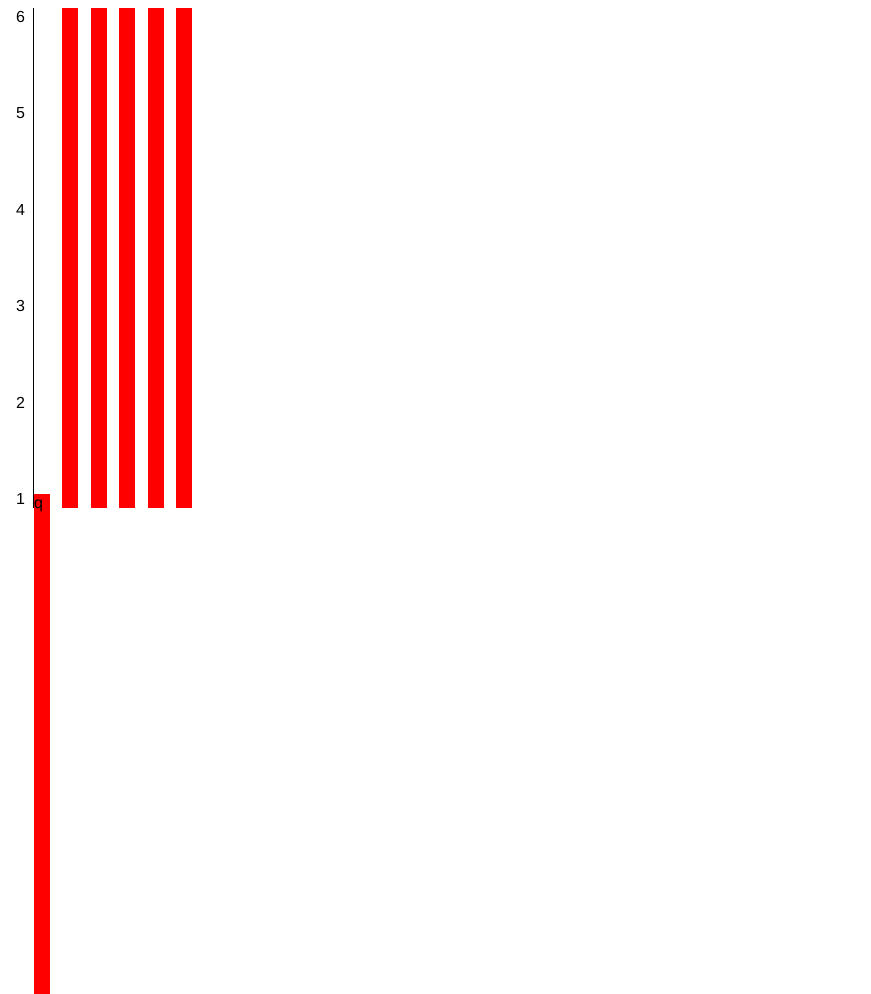
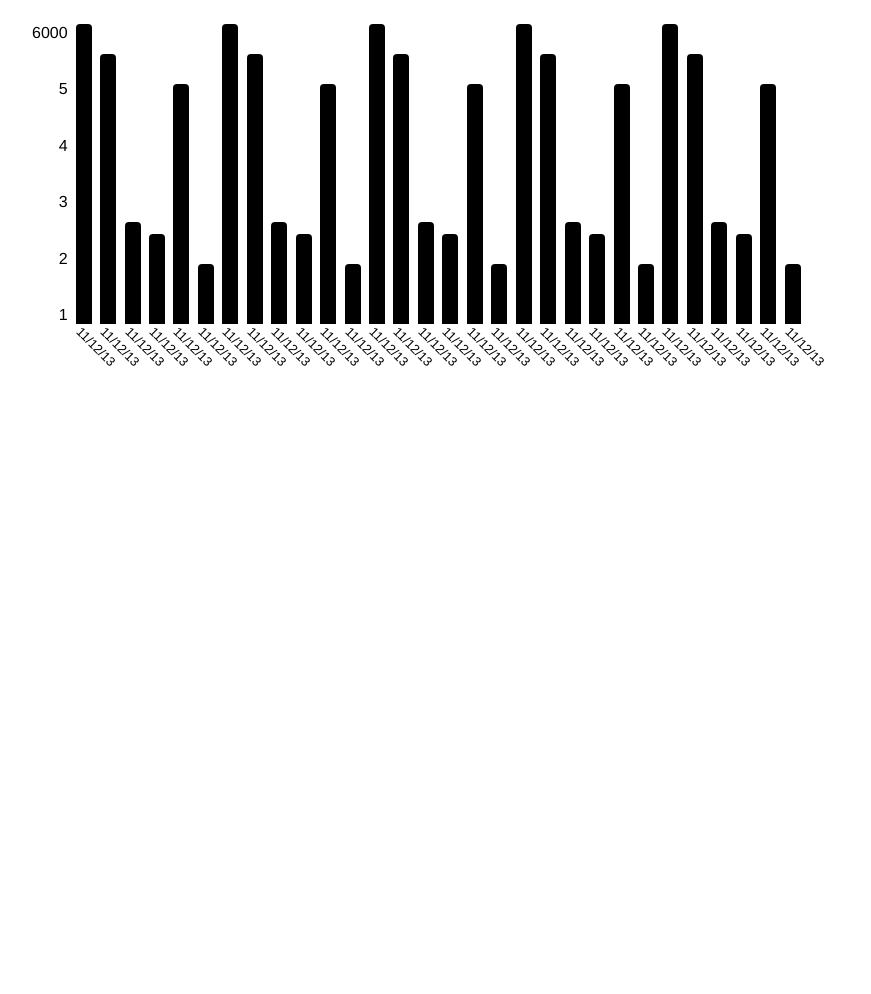
Before and after one commit to comichron-data/widget, a website built with webpack: page index.html in a window 1280 px wide. Shown: the whole page, without its empty margins (0-871 px from the left). After the commit the page ends 800 px from the top, so only its background shows below. Built offline with nearby package versions, Linux system fonts and the light colour scheme.

Commit message:
Bar stuff

```diff
--- a/index.html
+++ b/index.html
@@ -28,29 +28,41 @@
         5
       </div>
       <div class="cw-c-widget__y-axis-tick">
-        6
+        6000
       </div>
     </div>
     <div class="cw-c-widget__graph-area">
       <div class="cw-c-graph">
-        <div class="cw-c-graph__bar">
-          q
-        </div>
-        <div class="cw-c-graph__bar">
-
-        </div>
-        <div class="cw-c-graph__bar">
-
-        </div>
-        <div class="cw-c-graph__bar">
-
-        </div>
-        <div class="cw-c-graph__bar">
-
-        </div>
-        <div class="cw-c-graph__bar">
-
-        </div>
+        <div class="cw-c-graph__bar" style="height: 100%" data-x-axis-tick-value="11/12/13"></div>
+        <div class="cw-c-graph__bar" style="height: 90%" data-x-axis-tick-value="11/12/13"></div>
+        <div class="cw-c-graph__bar" style="height: 34%" data-x-axis-tick-value="11/12/13"></div>
+        <div class="cw-c-graph__bar" style="height: 30%" data-x-axis-tick-value="11/12/13"></div>
+        <div class="cw-c-graph__bar" style="height: 80%" data-x-axis-tick-value="11/12/13"></div>
+        <div class="cw-c-graph__bar" style="height: 20%" data-x-axis-tick-value="11/12/13"></div>
+        <div class="cw-c-graph__bar" style="height: 100%" data-x-axis-tick-value="11/12/13"></div>
+        <div class="cw-c-graph__bar" style="height: 90%" data-x-axis-tick-value="11/12/13"></div>
+        <div class="cw-c-graph__bar" style="height: 34%" data-x-axis-tick-value="11/12/13"></div>
+        <div class="cw-c-graph__bar" style="height: 30%" data-x-axis-tick-value="11/12/13"></div>
+        <div class="cw-c-graph__bar" style="height: 80%" data-x-axis-tick-value="11/12/13"></div>
+        <div class="cw-c-graph__bar" style="height: 20%" data-x-axis-tick-value="11/12/13"></div>
+        <div class="cw-c-graph__bar" style="height: 100%" data-x-axis-tick-value="11/12/13"></div>
+        <div class="cw-c-graph__bar" style="height: 90%" data-x-axis-tick-value="11/12/13"></div>
+        <div class="cw-c-graph__bar" style="height: 34%" data-x-axis-tick-value="11/12/13"></div>
+        <div class="cw-c-graph__bar" style="height: 30%" data-x-axis-tick-value="11/12/13"></div>
+        <div class="cw-c-graph__bar" style="height: 80%" data-x-axis-tick-value="11/12/13"></div>
+        <div class="cw-c-graph__bar" style="height: 20%" data-x-axis-tick-value="11/12/13"></div>
+        <div class="cw-c-graph__bar" style="height: 100%" data-x-axis-tick-value="11/12/13"></div>
+        <div class="cw-c-graph__bar" style="height: 90%" data-x-axis-tick-value="11/12/13"></div>
+        <div class="cw-c-graph__bar" style="height: 34%" data-x-axis-tick-value="11/12/13"></div>
+        <div class="cw-c-graph__bar" style="height: 30%" data-x-axis-tick-value="11/12/13"></div>
+        <div class="cw-c-graph__bar" style="height: 80%" data-x-axis-tick-value="11/12/13"></div>
+        <div class="cw-c-graph__bar" style="height: 20%" data-x-axis-tick-value="11/12/13"></div>
+        <div class="cw-c-graph__bar" style="height: 100%" data-x-axis-tick-value="11/12/13"></div>
+        <div class="cw-c-graph__bar" style="height: 90%" data-x-axis-tick-value="11/12/13"></div>
+        <div class="cw-c-graph__bar" style="height: 34%" data-x-axis-tick-value="11/12/13"></div>
+        <div class="cw-c-graph__bar" style="height: 30%" data-x-axis-tick-value="11/12/13"></div>
+        <div class="cw-c-graph__bar" style="height: 80%" data-x-axis-tick-value="11/12/13"></div>
+        <div class="cw-c-graph__bar" style="height: 20%" data-x-axis-tick-value="11/12/13"></div>
       </div>
     </div>
   </div>
--- a/src/style/styles.scss
+++ b/src/style/styles.scss
@@ -1,3 +1,4 @@
+//scss-lint:disable SelectorFormat
 // Table of Contents
 
 // 1.0 Settings
@@ -7,7 +8,10 @@
 ////////////////////////////////////////////////////////////////////////////////
 // 1.0 Settings
 ////////////////////////////////////////////////////////////////////////////////
-
+$graph-height: 300px;
+$x-axis-label-height: 45px;
+$default-background-color: white;
+$default-foreground-color: black;
 ////////////////////////////////////////////////////////////////////////////////
 // 2.0 Tools
 ////////////////////////////////////////////////////////////////////////////////
@@ -72,6 +76,9 @@
 // .cw-c-component {}
 //Widget
 .cw-c-widget {
+  background-color: $default-background-color;
+  color: $default-foreground-color;
+  padding: 1rem;
   display: flex;
   flex-wrap: wrap;
   font-family: "HelveticaNeue-Light", "Helvetica Neue Light", "Helvetica Neue", Helvetica, Arial, "Lucida Grande", sans-serif;
@@ -82,39 +89,55 @@
 }
 
 .cw-c-widget__y-axis-label {
-  border-right: 1px solid black;
   display: flex;
   flex: 0 0 auto;
   flex-direction: column-reverse;
   justify-content: space-between;
+  margin-bottom: $x-axis-label-height;
 }
 
 .cw-c-widget__y-axis-tick {
   padding-left: .5rem;
   padding-right: .5rem;
+  text-align: right;
 }
 
 .cw-c-widget__graph-area {
   flex: 1 1 0%;
+  overflow-x: scroll;
+  height: $graph-height + $x-axis-label-height;
 }
 
 //Graph
 .cw-c-graph {
+  height: $graph-height;
   position: relative;
+  white-space: nowrap;
   width: 100%;
-  height: 500px;
 }
 
 .cw-c-graph__bar {
+  background-color: currentColor;
+  bottom: 0;
   display: inline-block;
+  height: 100%;
   position: relative;
   width: 1rem;
-  background-color: red;
-  height: 100%;
-  bottom: 0;
+  border-radius: .25rem .25rem 0 0;
+
+  &::before {
+    content: attr(data-x-axis-tick-value);
+    display: block;
+    left: 50%;
+    position: absolute;
+    top: 100%;
+    transform-origin: top left;
+    transform: rotate(45deg);
+    font-size: 80%;
+  }
 
   + .cw-c-graph__bar {
-    margin-left: .5rem;
+    margin-left: .25rem;
   }
 }
 
```
